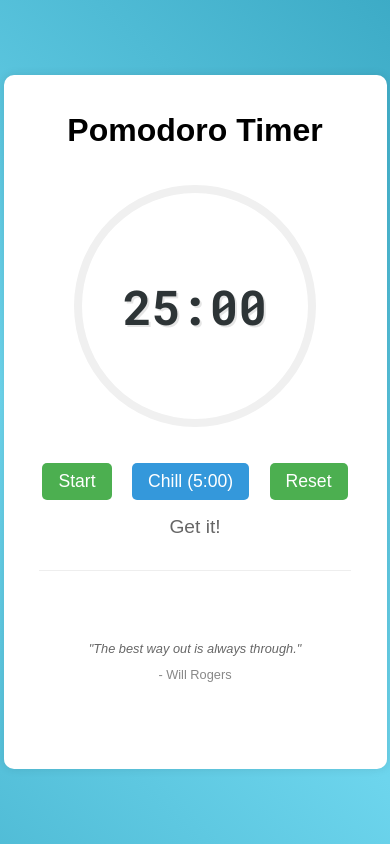
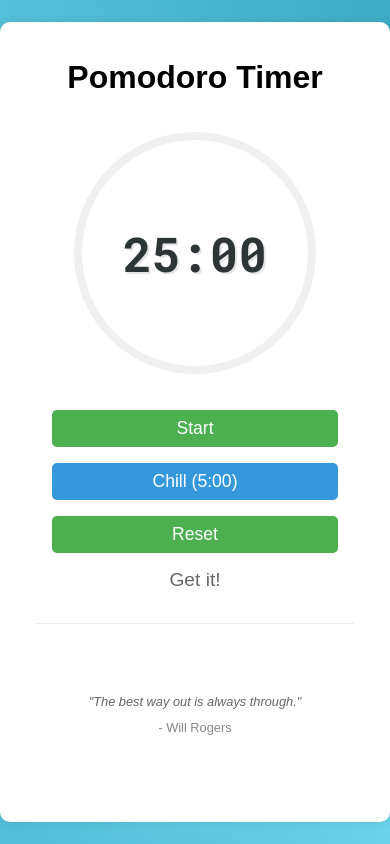
Before and after one commit to reeserj/Pomodoro-Timer, a plain HTML site: page index.html in a window 390 px wide. Drawn offline with Linux system fonts and the light colour scheme.

Commit message:
🎨 Made the timer prettier than my ex's new boyfriend

```diff
--- a/script.js
+++ b/script.js
@@ -167,6 +167,7 @@ function startChill() {
         chillButton.querySelector('span').textContent = 'Chill (5:00)';
         chillButton.classList.remove('chill-active');
         chillButton.style.background = '';
+        modeText.textContent = isWorkTime ? 'Get it' : 'Break Time';
         startTimer();
         return;
     }
@@ -180,6 +181,7 @@ function startChill() {
 
     chillTimeLeft = CHILL_TIME;
     chillButton.classList.add('chill-active');
+    modeText.textContent = 'Chill';
     updateChillDisplay();
 
     chillIntervalId = setInterval(() => {
@@ -205,6 +207,7 @@ function startChill() {
         chillTimeLeft = CHILL_TIME;
         chillButton.querySelector('span').textContent = 'Chill (5:00)';
         chillButton.classList.remove('chill-active');
+        modeText.textContent = isWorkTime ? 'Get it' : 'Break Time';
         startTimer();
     }, CHILL_TIME * 1000);
 }
--- a/styles.css
+++ b/styles.css
@@ -29,14 +29,16 @@ body {
     border-radius: 10px;
     box-shadow: 0 0 10px rgba(0, 0, 0, 0.1);
     width: 90%;
-    max-width: 90%;
+    max-width: 400px;
     margin: 0 auto;
 }
 
 .timer-container {
     position: relative;
-    width: 400px;
-    height: 400px;
+    width: 100%;
+    max-width: 400px;
+    height: auto;
+    aspect-ratio: 1;
     margin: 2rem auto;
 }
 
@@ -82,9 +84,15 @@ body {
     z-index: 1;
 }
 
+.controls {
+    display: flex;
+    justify-content: center;
+    gap: 0.5rem;
+}
+
 .controls button {
     font-size: 1.1rem;
-    margin: 0 0.5rem;
+    margin: 0;
     padding: 0.5rem 1rem;
     cursor: pointer;
     background-color: #4CAF50;
@@ -92,6 +100,7 @@ body {
     border: none;
     border-radius: 5px;
     transition: background-color 0.3s ease;
+    min-width: 100px;
 }
 
 .controls button.stop {
@@ -226,6 +235,17 @@ body {
         cy: 125;
         r: 117;
     }
+
+    .controls {
+        flex-direction: column;
+        align-items: center;
+        gap: 1rem;
+    }
+
+    .controls button {
+        width: 80%;
+        min-width: 200px;
+    }
 }
 
 /* Add this new animation for the progress ring pulse */
```
